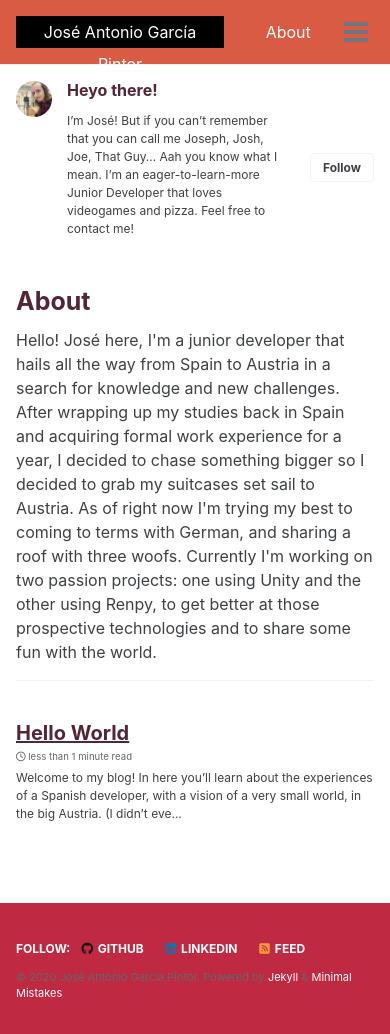
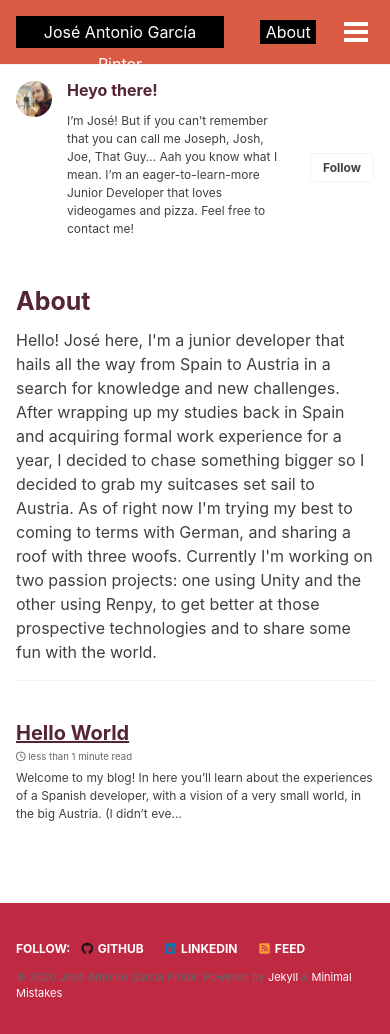
Before and after one commit to joseapintor/joseapintor.github.io, a Jekyll site: the page built from index.markdown, in a window 390 px wide. Built offline with Jekyll 4.4.1, drawn with Linux system fonts in a browser that asks for light colours; cached includes are drawn as plain includes; nearby versions of some CDN libraries; the list of posts is cut into pages by our own code.

Commit message:
Adapt css for mobile

```diff
--- a/_sass/minimal-mistakes/_masthead.scss
+++ b/_sass/minimal-mistakes/_masthead.scss
@@ -94,4 +94,11 @@
     padding-right: 2em;
     font-weight: 700;
   }
+
+@media (max-width: 600px) {
+    .masthead__menu-item, a {
+      background-color: black;
+      color: white;
+    }
+  }
 }
--- a/_sass/minimal-mistakes/_utilities.scss
+++ b/_sass/minimal-mistakes/_utilities.scss
@@ -360,6 +360,16 @@ body:hover .visually-hidden button {
   }
 }
 
+@media (max-width: 600px) {
+    .navicon {
+      background: white;
+      &:before,
+      &:after {
+        background: white;
+      }
+    }
+  }
+
 .close .navicon {
   /* hide the middle line*/
   background: transparent;
```
